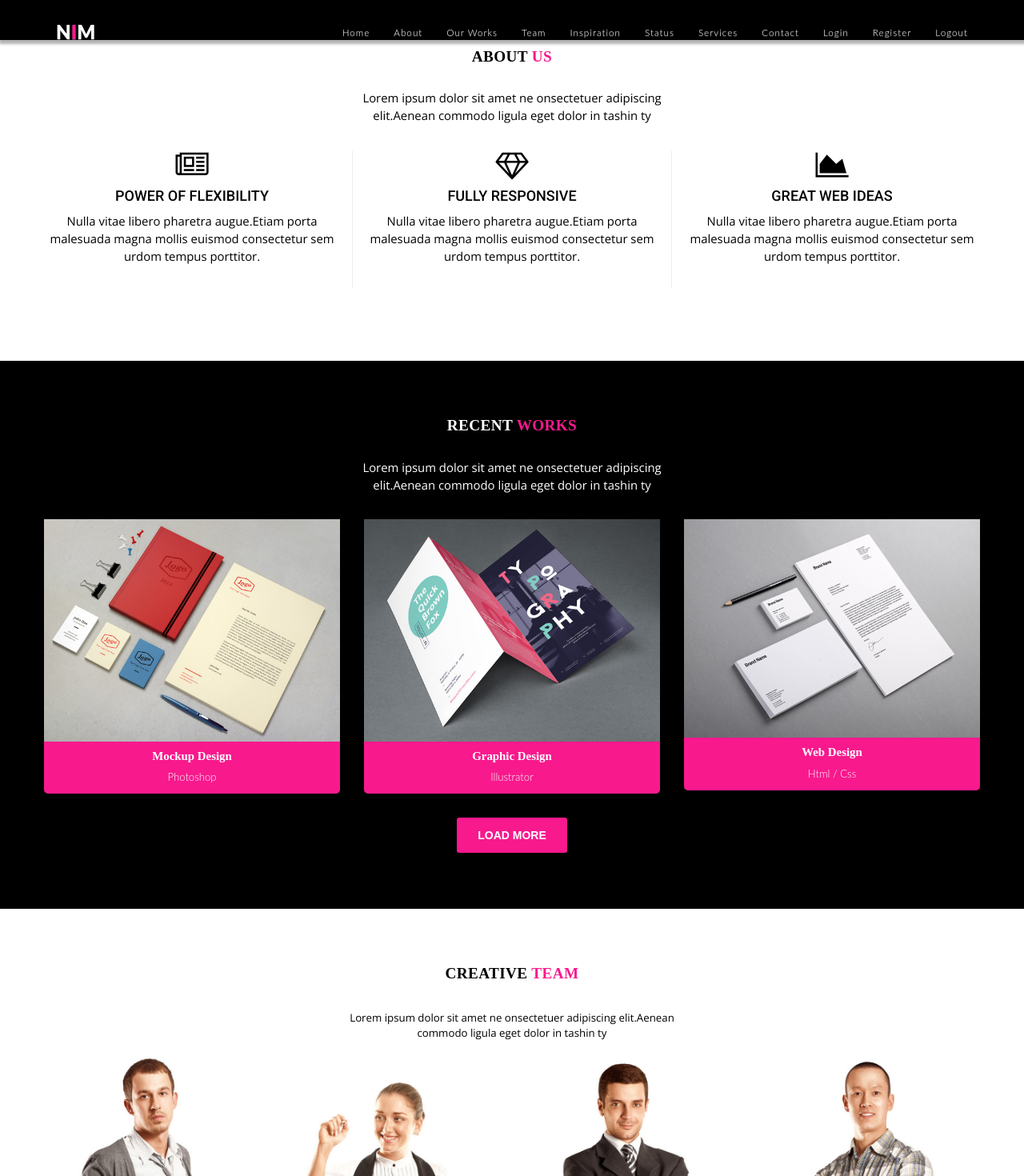
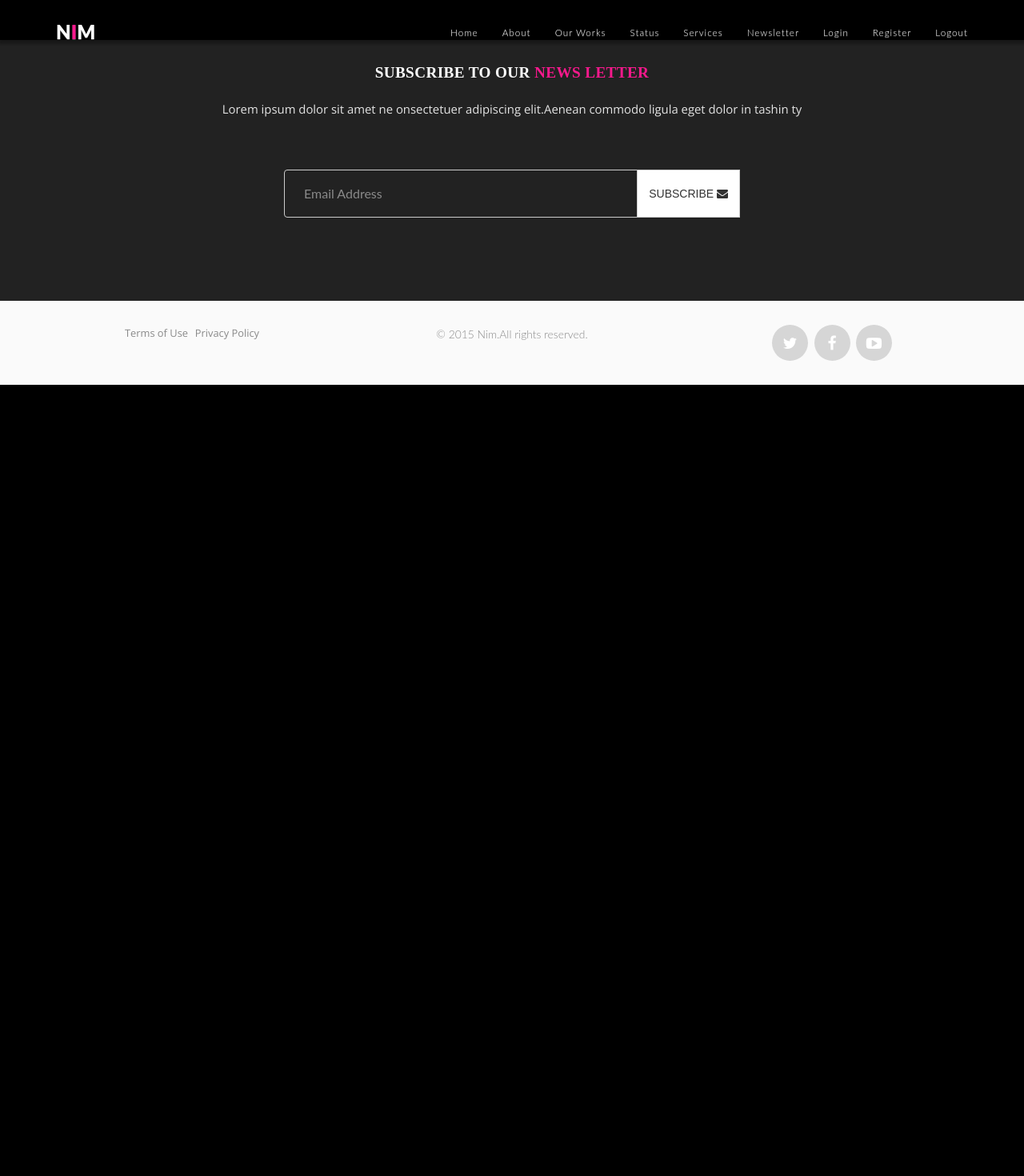
Before and after one commit to MiroslavIvanovCommits/marketplace-website, a React (Create React App) app: page /newsletter in a window 1280 px wide. Shown: the top 1470 px of the page at 80% size. After the commit the page ends 800 px from the top, so only its background shows below. Built offline with nearby package versions, Linux system fonts and the light colour scheme.

Commit message:
Separate modules to different pages

```diff
--- a/src/App.js
+++ b/src/App.js
@@ -2,7 +2,7 @@ import { Routes, Route } from "react-router-dom";
 
 import Header from "./components/Header/Header.js";
 import Footer from "./components/Footer/Footer.js";
-import Subscription from "./components/Subscription/Subscription.js";
+import Newsletter from "./components/Newsletter/Newsletter.js";
 import Services from "./components/Services/Services.js";
 import Stats from "./components/Stats/Stats.js";
 import Inspiration from "./components/Inspiration/Inspiration.js";
@@ -29,21 +29,14 @@ function App() {
         <Route path="/login" element={<Login />} />
         <Route path="/register" element={<Register />} />
         <Route path="/logout" element={<Logout />} />
+        <Route path="/about" element={<About />} />
+        <Route path="/work" element={<Work />} />
+        {/* <Route path="/team" element={<Team />} />
+        <Route path="/inspiration" element={<Inspiration />} /> */}
+        <Route path="/stats" element={<Stats />} />
+        <Route path="/services" element={<Services />} />
+        <Route path="/newsletter" element={<Newsletter />} />
         </Routes>
-
-        <About />
-
-        <Work />
-
-        <Team />
-
-        <Inspiration />
-
-        <Stats />
-
-        <Services />
-
-        <Subscription />
 
         <Footer />
 
--- a/src/components/Header/Header.js
+++ b/src/components/Header/Header.js
@@ -20,11 +20,11 @@ const Header = () => {
             <li><Link to="/" className="button">Home</Link></li>
             <li><Link to="/about" className="button">About</Link></li>
             <li><Link to="/work" className="button">Our Works</Link></li>
-            <li><Link to="/team" className="button">Team</Link></li>
-            <li><Link to="/inspiration" className="button">Inspiration</Link></li>
+            {/* <li><Link to="/team" className="button">Team</Link></li>
+            <li><Link to="/inspiration" className="button">Inspiration</Link></li> */}
             <li><Link to="/stats" className="button">Status</Link></li>
             <li><Link to="/services" className="button">Services</Link></li>
-            <li><Link to="/contact" className="button">Contact</Link></li>
+            <li><Link to="/newsletter" className="button">Newsletter</Link></li>
             <li><Link to="/login" className="button">Login</Link></li>
             <li><Link to="/register" className="button">Register</Link></li>
             <li><Link to="/logout" className="button">Logout</Link></li>
--- a/src/components/Subscription/Subscription.js
+++ b/src/components/Newsletter/Newsletter.js
@@ -1,4 +1,4 @@
-const Subscription = () => {
+const Newsletter = () => {
     return(
         <section className="sub-form text-center" id="eight">
         <div className="container">
@@ -24,4 +24,4 @@ const Subscription = () => {
     );
 };
 
-export default Subscription;
+export default Newsletter;
```
